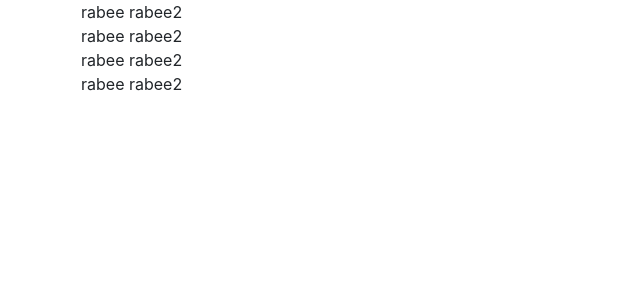
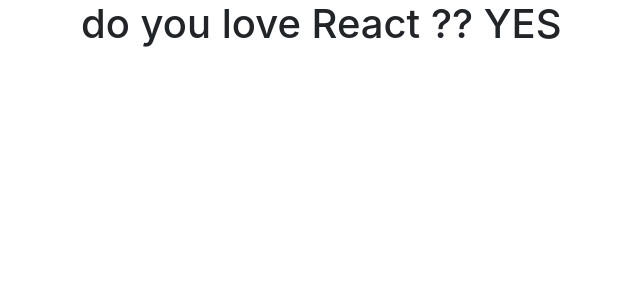
Before and after one commit to Rabee-Omran/Simple-React-Project, a React (Create React App) app: page / in a window 1280 px wide. Shown: the top 300 px of the page, without its empty margins (4-644 px from the left). Built offline with nearby package versions, Linux system fonts and the light colour scheme.

Commit message:
use state --simple

```diff
--- a/src/components/App.js
+++ b/src/components/App.js
@@ -1,27 +1,18 @@
 import React, { Component } from 'react';
-import File from './File';
-// function App(){
-//   return (
-//     <div className= "container">
-//   test
-//     </div>
-
-//   );
-
-// }
-
-// export default App;
 
 class App extends Component{
+
+  constructor(){
+    super()
+    this.state ={answer:'YES'}
+
+  }
 
   render(){
 
     return (
     <div className= "container">
-       <File name='rabee' name2= 'rabee2'/>
-       <File name='rabee' name2= 'rabee2'/>
-       <File name='rabee' name2= 'rabee2'/>
-       <File name='rabee' name2= 'rabee2'/>
+     <h1>do you love React ?? {this.state.answer}</h1>
     </div>
 
   );}
--- a/src/components/File.js
+++ /dev/null
@@ -1,29 +0,0 @@
-import React, { Component } from 'react';
-
-
-class File extends Component{
-
-    method(name){
-        return name;
-    }
-
-    render(){
-        const name = 'rabee';
-        const name2 = this.method(this.props.name2);
-
-
-
-
-        return (
-
-
-         <div>
-             {`${this.props.name} ${name2}`}
-
-        </div>
-
-
-         ); }
-}
-
-export default File;
--- a/src/index.js
+++ b/src/index.js
@@ -1,6 +1,5 @@
 import React from 'react';
 import ReactDOM from 'react-dom';
 import App from './components/App';
-import './style.css';
 
 ReactDOM.render(<App/>, document.getElementById('root') );
--- a/src/style.css
+++ /dev/null
@@ -1,11 +0,0 @@
-.c1{
-    color: whitesmoke;
-    font-size:20px
-
-}
-label{
-    padding-left: 10px;
-}
-input[type='checkbox']{
-margin-left: 20px;
-}
```
